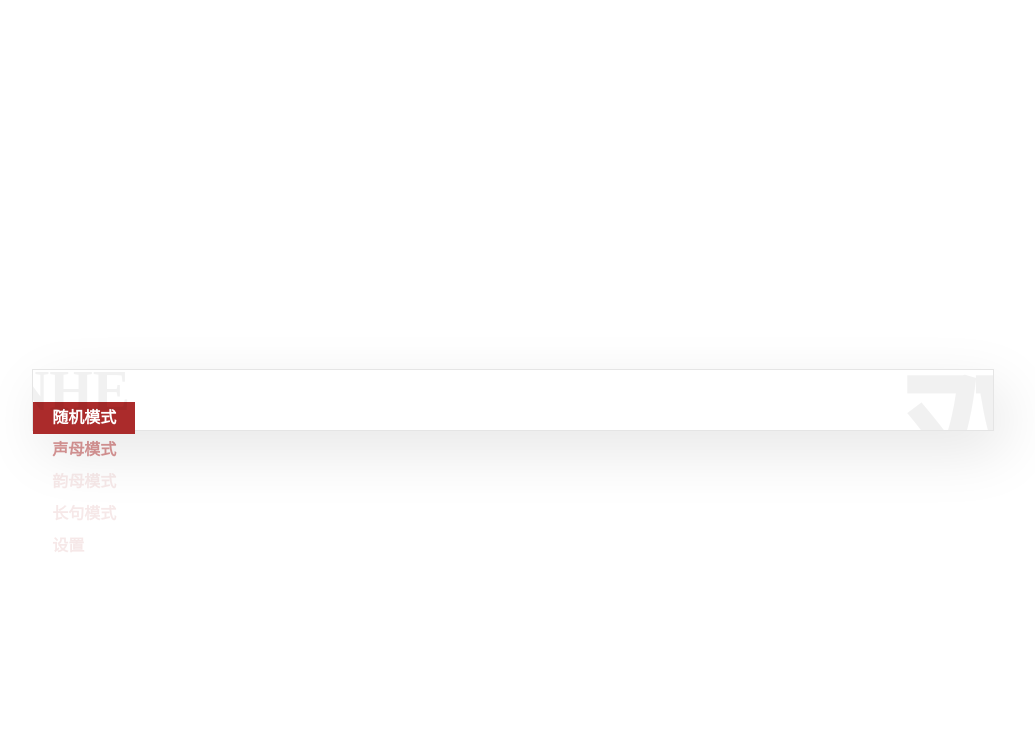
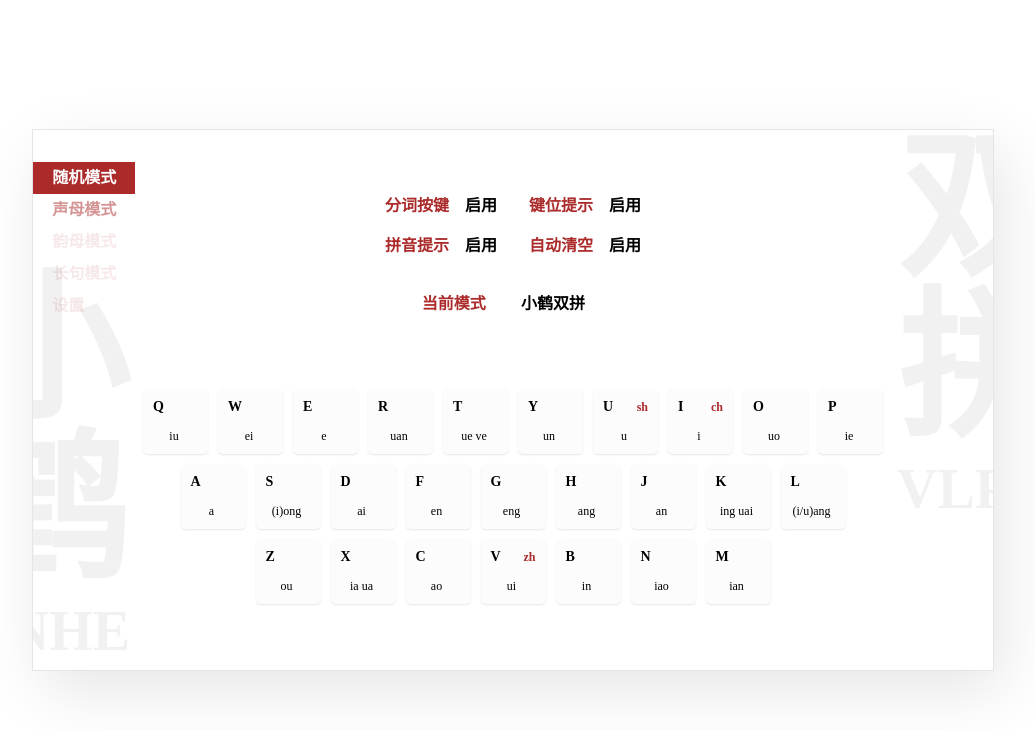
Before and after one commit to Yidadaa/shuangpin, a Vue app: page /#/settings in a window 1280 px wide. Shown: the top 730 px of the page, without its empty margins (127-1162 px from the left). Built offline with nearby package versions, Linux system fonts and the light colour scheme; a web font is replaced by a local one.

Commit message:
feat: add setting page

```diff
--- a/src/App.vue
+++ b/src/App.vue
@@ -3,9 +3,16 @@ import Menu from './components/MenuList.vue'
 import Bg from './components/Background.vue'
 import { routes } from './router'
 import { useRouter } from 'vue-router'
+import { useStore } from './store';
+import { computed } from '@vue/reactivity';
 
+const store = useStore()
 const router = useRouter()
 const menuItems = routes.map(v => v.name!) as string[]
+
+const spMode = computed(() => {
+  return store.settings.shuangpinMode.toString().split('')
+})
 
 function onMenuChange(i: number) {
   router.push(routes[i])
@@ -21,7 +28,8 @@ function onMenuChange(i: number) {
 
     <router-view></router-view>
 
-    <Bg :left="{ chars: '小鹤', shuangpins: 'XNHE' }" :right="{ chars: '双拼', shuangpins: 'VLPB' }" />
+    <Bg :left="{ chars: spMode.slice(0, 2).join(''), shuangpins: 'XNHE' }"
+      :right="{ chars: '双拼', shuangpins: 'VLPB' }" />
   </div>
 </template>
 
@@ -42,6 +50,7 @@ function onMenuChange(i: number) {
 .content {
   width: 90%;
   max-width: 900px;
+  min-height: 30em;
   box-shadow: 10px 20px 60px rgba(0, 0, 0, 0.1);
   padding: 30px;
   border-radius: 0px;
--- a/src/components/Keyboard.vue
+++ b/src/components/Keyboard.vue
@@ -1,18 +1,9 @@
 <script setup lang="ts">
+import { computed } from '@vue/reactivity';
+import { storeToRefs } from 'pinia';
 import { ref, onMounted } from 'vue'
-import { pinyinTable, pinyinSummary } from '../utils/pinyin'
-
-const keys = [
-  [
-    'q/iu', 'w/ei', 'e/e', 'r/uan', 't/ue,ve', 'y/un', 'u/u/sh', 'i/i/ch', 'o/uo', 'p/ie'
-  ],
-  [
-    'a/a', 's/ong,iong', 'd/ai', 'f/en', 'g/eng', 'h/ang', 'j/an', 'k/ing,uai', 'l/iang,uang'
-  ],
-  [
-    'z/ou', 'x/ia,ua', 'c/ao', 'v/ui/zh', 'b/in', 'n/iao', 'm/ian'
-  ]
-]
+import { useStore } from '../store';
+import { loadShuangpinConfig, keyboardLayout } from '../utils/keyboard'
 
 const pressingKeys = ref(new Set<string>())
 
@@ -29,12 +20,20 @@ function releaseKey(key: string) {
   pressingKeys.value.delete(key)
 }
 
-const keyLayout = ref(keys.map(line => line.map(keyItem => {
-  const [main, follow, lead] = keyItem.split('/')
-  return {
-    main, follow: follow?.split(','), lead
-  }
-})))
+const store = useStore();
+
+const keyLayout = computed(() => {
+  const config = loadShuangpinConfig(store.settings.shuangpinMode)
+
+  return keyboardLayout.map(v => v.split('').map(key => {
+    const keyConfig = config.get(key as Char)!
+    return {
+      main: keyConfig.main,
+      lead: mergeString(keyConfig.leads.filter(v => v !== keyConfig.main)),
+      follow: mergeString(keyConfig.follows)
+    }
+  }))
+})
 
 function mergeString([a, b]: string[] = []) {
   if (!(a && b && a.length > 2 && b.length > 2)) {
@@ -70,10 +69,10 @@ function mergeString([a, b]: string[] = []) {
         @mouseout="releaseKey(keyItem.main)" @touchend="releaseKey(keyItem.main)" key={{ki}}>
         <div class="main-content">
           <div class="main-key ">{{ keyItem.main.toUpperCase() }}</div>
-          <div class="lead-key" v-if="!!keyItem.lead">{{ keyItem.lead }}</div>
+          <div class="lead-key" v-if="keyItem.lead.length > 0">{{ keyItem.lead }}</div>
         </div>
         <div class="bottom-content">
-          <div class="follow-key">{{ mergeString(keyItem.follow) }}</div>
+          <div class="follow-key">{{ keyItem.follow }}</div>
         </div>
       </div>
     </div>
@@ -81,6 +80,8 @@ function mergeString([a, b]: string[] = []) {
 </template>
 
 <style lang="less">
+@import "../styles/color.less";
+
 .keyboard {
   display: flex;
   justify-content: center;
@@ -125,7 +126,7 @@ function mergeString([a, b]: string[] = []) {
       .lead-key {
         font-size: 12px;
         font-weight: bold;
-        color: red;
+        color: @primary-color;
       }
     }
 
--- a/src/pages/Settings.vue
+++ b/src/pages/Settings.vue
@@ -1,7 +1,83 @@
 <script setup lang="ts">
+import { computed, ComputedRef } from '@vue/reactivity';
+import { storeToRefs } from 'pinia';
+import Keyboard from '../components/Keyboard.vue';
+import { useStore } from '../store'
+import { shuangpins } from '../utils/keyboard'
+import MenuList from '../components/MenuList.vue';
+
+const store = useStore()
+const settings = storeToRefs(store).settings
+
+const buildSettingItem = (name: keyof Omit<Settings, 'shuangpinMode'>) => {
+  return [settings.value[name] ? '启用' : '关闭', () => settings.value[name] = !settings.value[name]]
+}
+
+const settingItems = computed(() => [
+  ['分词按键', ...buildSettingItem('enableSeg')],
+  ['键位提示', ...buildSettingItem('enableKeyHint')],
+  ['拼音提示', ...buildSettingItem('enablePinyinHint')],
+  ['自动清空', ...buildSettingItem('enableAutoClear')]
+] as [string, string, () => void][])
+
+const currentIndex = computed(() => {
+  return shuangpins.indexOf(settings.value.shuangpinMode)
+})
+
+function onModeChange(i: number) {
+  settings.value.shuangpinMode = shuangpins[i]
+}
+
 </script>
 
-<template></template>
+<template>
+  <div class="settings-page">
+    <div class="settings">
+      <div class="setting-item" v-for="([name, value, toggleValue], i) in settingItems" @click="toggleValue">
+        <div class="setting-name">{{ name }}</div>
+        <div class="setting-value">{{ value }}</div>
+      </div>
+    </div>
 
-<style lang="less">
+    <div class="mode-setting setting-item">
+      <div class="setting-name">当前模式</div>
+      <div class="setting-value">
+        <MenuList :items="shuangpins" :on-menu-change="onModeChange" :index="currentIndex" />
+      </div>
+    </div>
+
+    <Keyboard />
+  </div>
+</template>
+
+<style lang="less" scoped>
+@import '../styles/color.less';
+
+.settings-page {
+  display: flex;
+  flex-direction: column;
+  align-items: center;
+  padding-top: 2em;
+
+  .settings {
+    display: grid;
+    grid-template-columns: repeat(2, 1fr);
+    gap: 1em 2em;
+  }
+
+  .setting-item {
+    display: flex;
+    font-weight: bold;
+    cursor: pointer;
+
+    .setting-name {
+      color: @primary-color;
+      margin-right: 1em;
+    }
+  }
+
+  .mode-setting {
+    align-items: baseline;
+  }
+}
 </style>
--- a/src/store.ts
+++ b/src/store.ts
@@ -9,8 +9,18 @@ const articles = [
 ];
 
 export const useStore = defineStore("app", {
-  state: () => {
-    return {};
+  state: (): AppState => {
+    return {
+      combines: [],
+      artices: [],
+      settings: {
+        enableAutoClear: true,
+        enableKeyHint: true,
+        enablePinyinHint: true,
+        enableSeg: true,
+        shuangpinMode: "小鹤双拼",
+      },
+    };
   },
   persist: true,
 });
--- a/src/utils/keyboard.ts
+++ b/src/utils/keyboard.ts
@@ -1,6 +1,12 @@
 import configs from "./spconfig.json";
 
-function loadShuangpinConfig(name: keyof typeof configs) {
+declare global {
+  type ShuangpinType = keyof typeof configs;
+}
+
+export const shuangpins = Object.keys(configs) as [ShuangpinType];
+
+export function loadShuangpinConfig(name: ShuangpinType) {
   const config = configs[name];
   const keys: ShuangpinMode["keys"] = new Map();
 
@@ -11,10 +17,12 @@ function loadShuangpinConfig(name: keyof typeof configs) {
       keys.set(main as Char, {
         main: main as Char,
         follows: follow.split(","),
-        leads: lead.split(","),
+        leads: lead?.split(","),
       });
     }
   }
+
+  return keys;
 }
 
 export const keyboardLayout = ["qwertyuiop", "asdfghjkl", "zxcvbnm"];
--- a/src/utils/spconfig.json
+++ b/src/utils/spconfig.json
@@ -1,36 +1,70 @@
 {
   "小鹤双拼": [
     [
-      "q/iu",
-      "w/ei",
-      "e/e",
-      "r/uan",
-      "t/ue,ve",
-      "y/un",
-      "u/u/sh",
-      "i/i/ch",
-      "o/uo",
-      "p/ie"
+      "q/iu/q",
+      "w/ei/w",
+      "e/e/e",
+      "r/uan/r",
+      "t/ue,ve/t",
+      "y/un/",
+      "u/u/sh,u",
+      "i/i/ch,i",
+      "o/uo/o",
+      "p/ie/p"
     ],
     [
-      "a/a",
-      "s/ong,iong",
-      "d/ai",
-      "f/en",
-      "g/eng",
-      "h/ang",
-      "j/an",
-      "k/ing,uai",
-      "l/iang,uang"
+      "a/a/a",
+      "s/ong,iong/s",
+      "d/ai/d",
+      "f/en/f",
+      "g/eng/g",
+      "h/ang/h",
+      "j/an/j",
+      "k/ing,uai/k",
+      "l/iang,uang/l"
     ],
     [
-      "z/ou",
-      "x/ia,ua",
-      "c/ao",
+      "z/ou/z",
+      "x/ia,ua/x",
+      "c/ao/c",
       "v/ui/zh",
-      "b/in",
-      "n/iao",
-      "m/ian"
+      "b/in/b",
+      "n/iao/n",
+      "m/ian/m"
+    ]
+  ],
+  "自然码": [
+    [
+      "q/i/q",
+      "w/ei/w",
+      "e/e/e",
+      "r/uan/r",
+      "t/ue,ve/t",
+      "y/un/",
+      "u/u/sh,u",
+      "i/i/ch,i",
+      "o/uo/o",
+      "p/ie/p"
+    ],
+    [
+      "a/a/a",
+      "s/ong,iong/s",
+      "d/ai/d",
+      "f/en/f",
+      "g/eng/g",
+      "h/ang/h",
+      "j/an/j",
+      "k/ing,uai/k",
+      "l/iang,uang/l"
+    ],
+    [
+      "z/ou/z",
+      "x/ia,ua/x",
+      "c/ao/c",
+      "v/ui/zh",
+      "b/in/b",
+      "n/iao/n",
+      "m/ian/m"
     ]
   ]
 }
```
Also changed, not shown: src/env.d.ts (+5 -4 lines).
